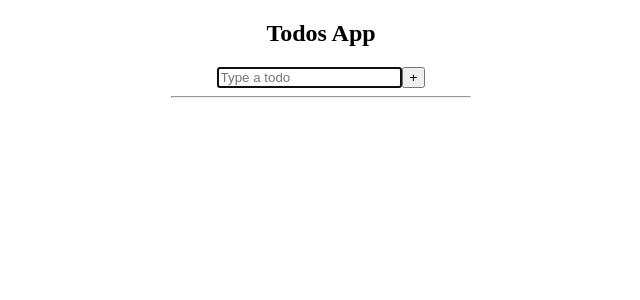
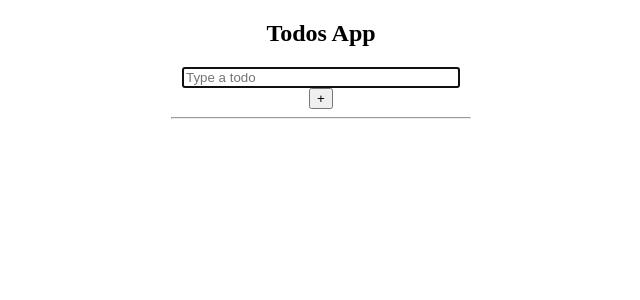
Before and after one commit to alejo4373/todos_react_redux, a React (Create React App) app: page / in a window 1280 px wide. Shown: the top 300 px of the page, without its empty margins (319-959 px from the left). Built offline with nearby package versions, Linux system fonts and the light colour scheme.

Commit message:
todo form occupies 100% of available with

```diff
--- a/src/components/TodoForm.jsx
+++ b/src/components/TodoForm.jsx
@@ -8,6 +8,7 @@ const TodoForm = (props) => {
         onChange={handleChange}
         value={inputText}
         placeholder={'Type a todo'}
+        type="text"
         autoFocus
         required
       />
--- a/src/styles/App.css
+++ b/src/styles/App.css
@@ -5,6 +5,10 @@
 
 .App h2, form {
   text-align: center;
+}
+
+form > input[type=text] {
+  width: 90%;
 }
 
 ul {
```
